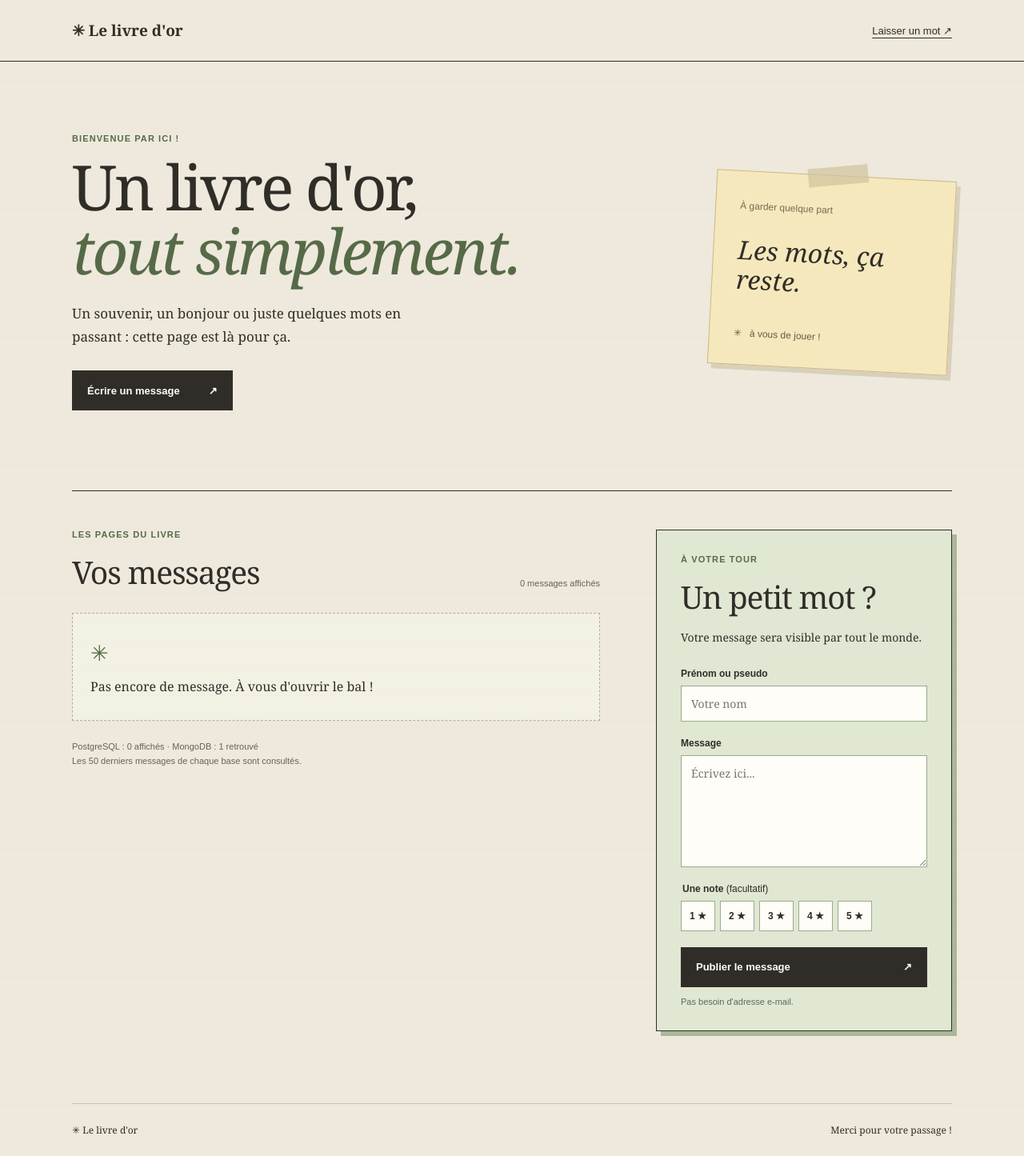
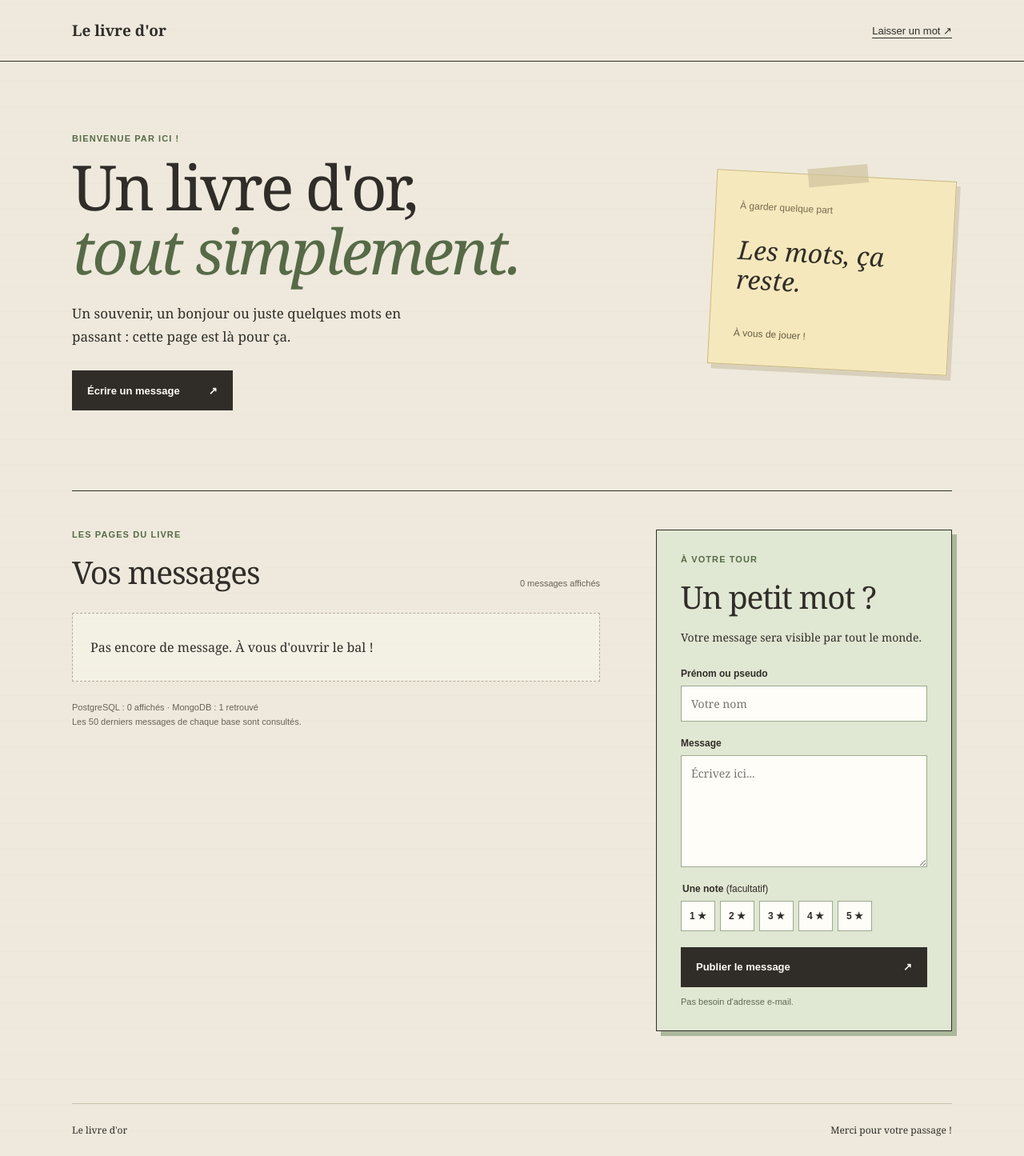
Before and after one commit to zbilamouette/bdnosql-project, a FastAPI app: page / in a window 1280 px wide. Shown: the whole page at 80% size. Run offline with FastAPI, Linux system fonts and the light colour scheme; a database or web service that is not in the repository returns one stand-in record (values such as "Sample title"); some libraries are stand-ins or nearby versions.

Commit message:
remove logos

```diff
--- a/app/static/style.css
+++ b/app/static/style.css
@@ -265,13 +265,8 @@ h2 {
   background: rgba(250, 247, 237, 0.5);
 }
 
-.empty span {
-  color: var(--green);
-  font-size: 27px;
-}
-
 .empty p {
-  margin: 12px 0 0;
+  margin: 0;
   line-height: 1.5;
 }
 
--- a/app/templates/index.html
+++ b/app/templates/index.html
@@ -10,7 +10,7 @@
 <body>
   <header class="site-header">
     <div class="container header-content">
-      <a class="site-name" href="/">✳ Le livre d'or</a>
+      <a class="site-name" href="/">Le livre d'or</a>
       <a class="header-link" href="#ecrire">Laisser un mot ↗</a>
     </div>
   </header>
@@ -30,7 +30,7 @@
       <div class="intro-note" aria-hidden="true">
         <span class="note-label">À garder quelque part</span>
         <p>Les mots, ça reste.</p>
-        <span class="note-signature">✳ &nbsp; à vous de jouer !</span>
+        <span class="note-signature">À vous de jouer !</span>
       </div>
     </section>
 
@@ -66,7 +66,6 @@
           </article>
           {% else %}
           <div class="empty">
-            <span aria-hidden="true">✳</span>
             <p>Pas encore de message. À vous d'ouvrir le bal !</p>
           </div>
           {% endfor %}
@@ -118,7 +117,7 @@
   </main>
 
   <footer class="container site-footer">
-    <span>✳ Le livre d'or</span>
+    <span>Le livre d'or</span>
     <span>Merci pour votre passage !</span>
   </footer>
 </body>
```
Also changed, not shown: 1 other file.
